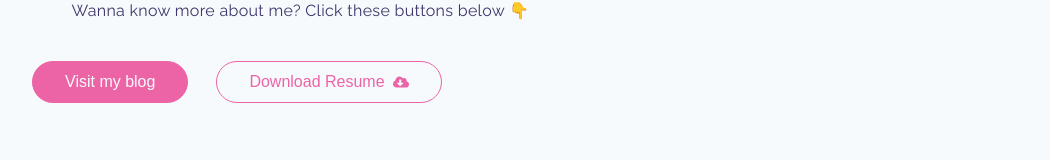
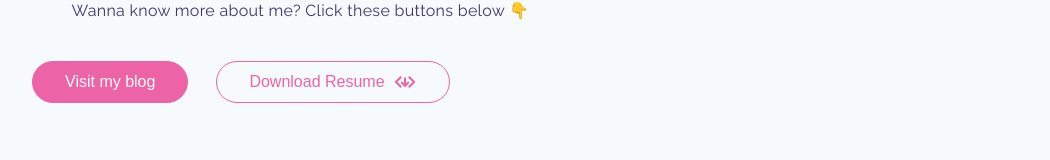
Before and after one commit to honglax/hong-la-personal-site, a React app: page / in a window 1280 px wide. Shown: the part 450-610 px from the top of the page, without its empty margins (114-1164 px from the left). Built offline with nearby package versions, Linux system fonts and the light colour scheme.

Commit message:
Change download icon

```diff
--- a/src/components/Header/index.tsx
+++ b/src/components/Header/index.tsx
@@ -1,6 +1,6 @@
 import React from 'react'
 import styled, { StyledComponent } from 'styled-components'
-import { FaCloudDownloadAlt } from 'react-icons/fa'
+import { IoMdCodeDownload } from 'react-icons/io'
 import Section from '@/components/Section'
 import SectionTitle from '@/components/SectionTitle'
 import StyledBtn from '@/components/StyledButton'
@@ -54,7 +54,7 @@ const Header = () => {
         <StyledBtn hrefLink={String(resume)} isReverse={true} isDownload={true}>
           <div>
             Download Resume &nbsp;
-            <FaCloudDownloadAlt />
+            <IoMdCodeDownload size='24' />
           </div>
         </StyledBtn>
       </HeaderBtn>
--- a/webpack.config.js
+++ b/webpack.config.js
@@ -20,7 +20,7 @@ module.exports = {
         test: /\.(png|jpe?g|gif|pdf)$/i,
         loader: 'file-loader',
         options: {
-          name: '[name].[ext]',
+          name: 'assets/[name].[ext]',
         },
       },
     ],
```
